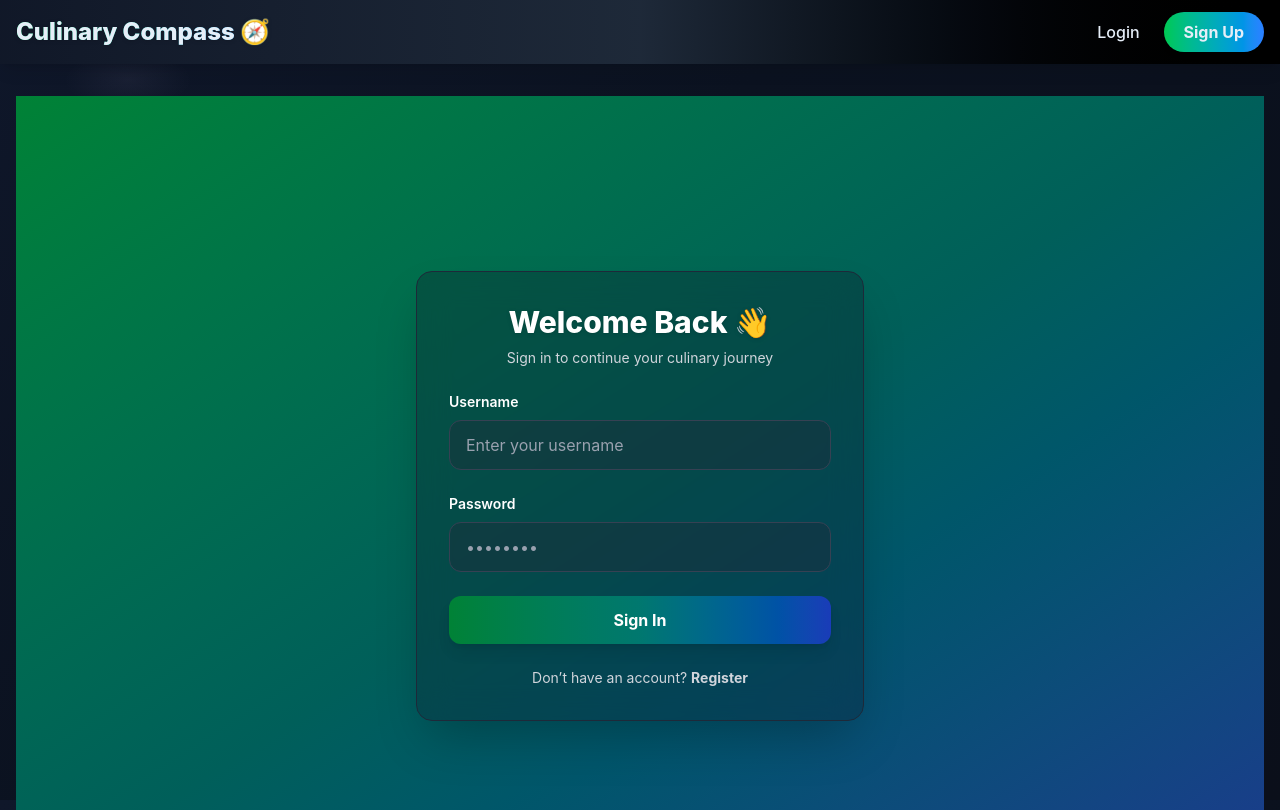
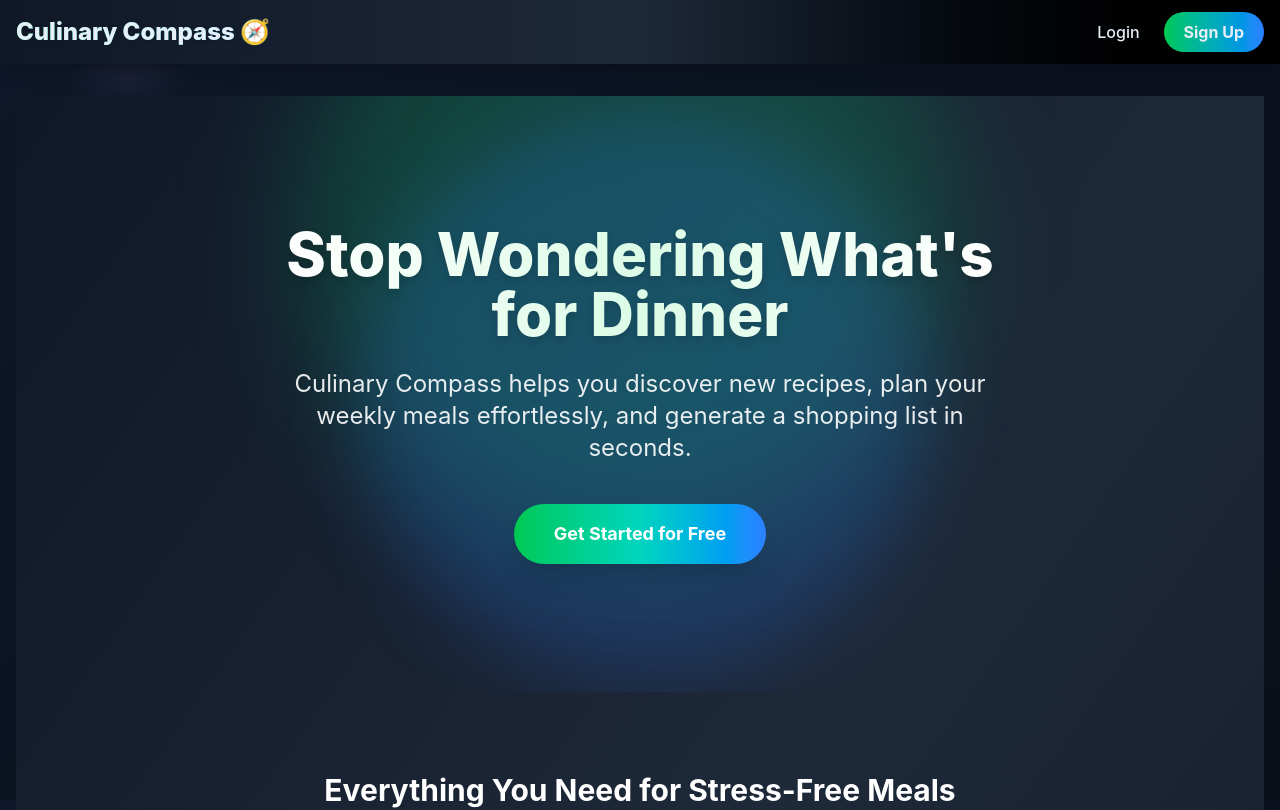
Before and after one commit to akashkumarsky/Culinary-Compass, a React (Vite) app in the folder frentend/: page /login in a window 1280 px wide. Shown: the top 810 px of the page. Built offline with nearby package versions, Linux system fonts and the light colour scheme.

Commit message:
fix: correct authentication routing for unauthenticated users
- Change protected route to redirect to /login instead of /dashboard when no token is present
- Update /login route to render PublicHomePage instead of Login for logged-out users to align with new redirect logic

```diff
--- a/frentend/src/App.jsx
+++ b/frentend/src/App.jsx
@@ -29,7 +29,7 @@ function App() {
               <Route path="/" element={token ? <Navigate to="/dashboard" /> : <PublicHomePage />} />
 
               {/* Public auth routes */}
-              <Route path="/login" element={token ? <Navigate to="/dashboard" /> : <Login />} />
+              <Route path="/login" element={token ? <Navigate to="/dashboard" /> : <PublicHomePage />} />
               <Route path="/register" element={token ? <Navigate to="/dashboard" /> : <Register />} />
 
               {/* Protected Routes */}
--- a/frentend/src/components/routing/ProtectedRoute.jsx
+++ b/frentend/src/components/routing/ProtectedRoute.jsx
@@ -8,7 +8,7 @@ const ProtectedRoute = () => {
 
     if (!token) {
         // Redirect to the /login page
-        return <Navigate to="/dashboard" replace />;
+        return <Navigate to="/login" replace />;
     }
 
     return <Outlet />;
```
